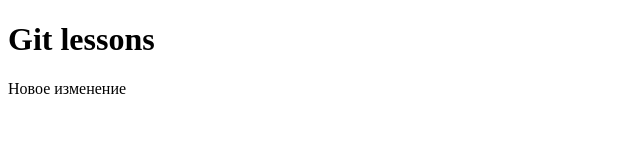
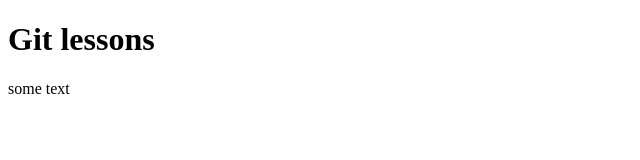
Before and after one commit to systemf123/site, a plain HTML site: page index.html in a window 1280 px wide. Shown: the full height of the page, 0-640 px from the left. Drawn offline with Linux system fonts and the light colour scheme.

Commit message:
third commit

```diff
--- a/index.html
+++ b/index.html
@@ -7,6 +7,6 @@
 </head>
 <body>
     <h1>Git lessons</h1>
-<p>Новое изменение</p>
+<p>some text</p>
 </body>
 </html>
```
